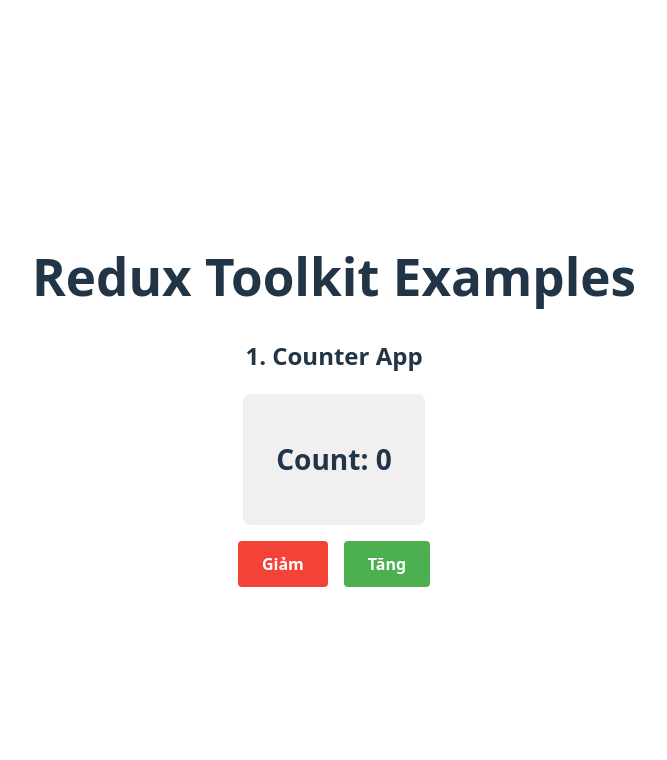
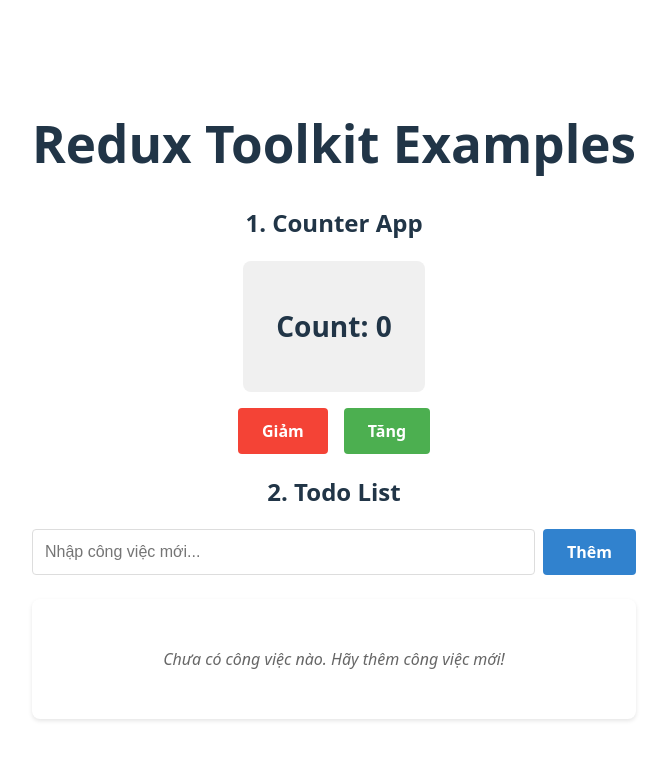
Before and after one commit to phihungdeptraino2/BaiTapThucHanh_Tuan10, a React (Vite) app: page / in a window 1280 px wide. Shown: the top 760 px of the page, without its empty margins (306-973 px from the left). Built offline with nearby package versions, Linux system fonts and the light colour scheme.

Commit message:
Cau2. To do list

```diff
--- a/src/App.jsx
+++ b/src/App.jsx
@@ -3,7 +3,7 @@
 import viteLogo from "/vite.svg";
 import "./App.css";
 import Counter from "./components/Counter/Counter";
-
+import TodoList from "./components/TodoList/TodoList";
 function App() {
   const [count, setCount] = useState(0);
 
@@ -15,6 +15,11 @@
         <h2>1. Counter App</h2>
         <Counter />
       </section>
+
+      <section className="todo-section">
+        <h2>2. Todo List</h2>
+        <TodoList />
+      </section>
     </div>
   );
 }
--- /dev/null
+++ b/src/components/TodoList/TodoForm.css
@@ -0,0 +1,32 @@
+.todo-form {
+  display: flex;
+  gap: 0.5rem;
+}
+
+.todo-input {
+  flex: 1;
+  padding: 0.75rem;
+  border: 1px solid #ddd;
+  border-radius: 4px;
+  font-size: 1rem;
+}
+
+.todo-input:focus {
+  outline: none;
+  border-color: #4299e1;
+  box-shadow: 0 0 0 2px rgba(66, 153, 225, 0.2);
+}
+
+.add-button {
+  padding: 0.75rem 1.5rem;
+  background-color: #3182ce;
+  color: white;
+  border: none;
+  border-radius: 4px;
+  font-weight: bold;
+  transition: background-color 0.2s;
+}
+
+.add-button:hover {
+  background-color: #2b6cb0;
+}
--- /dev/null
+++ b/src/components/TodoList/TodoForm.jsx
@@ -0,0 +1,36 @@
+"use client";
+
+import { useState } from "react";
+import { useDispatch } from "react-redux";
+import { addTodo } from "../../store/slices/todosSlice";
+import "./TodoForm.css";
+
+function TodoForm() {
+  const [text, setText] = useState("");
+  const dispatch = useDispatch();
+
+  const handleSubmit = (e) => {
+    e.preventDefault();
+    if (text.trim()) {
+      dispatch(addTodo(text.trim()));
+      setText("");
+    }
+  };
+
+  return (
+    <form className="todo-form" onSubmit={handleSubmit}>
+      <input
+        type="text"
+        className="todo-input"
+        value={text}
+        onChange={(e) => setText(e.target.value)}
+        placeholder="Nhập công việc mới..."
+      />
+      <button type="submit" className="add-button">
+        Thêm
+      </button>
+    </form>
+  );
+}
+
+export default TodoForm;
--- /dev/null
+++ b/src/components/TodoList/TodoItem.css
@@ -0,0 +1,49 @@
+.todo-item {
+  display: flex;
+  align-items: center;
+  justify-content: space-between;
+  padding: 0.75rem;
+  background-color: #f9f9f9;
+  border-radius: 4px;
+  transition: background-color 0.2s;
+}
+
+.todo-item:hover {
+  background-color: #f0f0f0;
+}
+
+.todo-content {
+  display: flex;
+  align-items: center;
+  gap: 0.75rem;
+}
+
+.todo-checkbox {
+  width: 18px;
+  height: 18px;
+  cursor: pointer;
+}
+
+.todo-text {
+  font-size: 1rem;
+  transition: color 0.2s, text-decoration 0.2s;
+}
+
+.todo-text.completed {
+  color: #888;
+  text-decoration: line-through;
+}
+
+.remove-button {
+  padding: 0.4rem 0.75rem;
+  background-color: #e53e3e;
+  color: white;
+  border: none;
+  border-radius: 4px;
+  font-size: 0.875rem;
+  transition: background-color 0.2s;
+}
+
+.remove-button:hover {
+  background-color: #c53030;
+}
--- /dev/null
+++ b/src/components/TodoList/TodoItem.jsx
@@ -0,0 +1,33 @@
+"use client";
+
+import { useDispatch } from "react-redux";
+import { toggleTodo, removeTodo } from "../../store/slices/todosSlice";
+import "./TodoItem.css";
+
+function TodoItem({ todo }) {
+  const dispatch = useDispatch();
+
+  return (
+    <li className="todo-item">
+      <div className="todo-content">
+        <input
+          type="checkbox"
+          className="todo-checkbox"
+          checked={todo.completed}
+          onChange={() => dispatch(toggleTodo(todo.id))}
+        />
+        <span className={`todo-text ${todo.completed ? "completed" : ""}`}>
+          {todo.text}
+        </span>
+      </div>
+      <button
+        className="remove-button"
+        onClick={() => dispatch(removeTodo(todo.id))}
+      >
+        Xoá
+      </button>
+    </li>
+  );
+}
+
+export default TodoItem;
--- /dev/null
+++ b/src/components/TodoList/TodoList.css
@@ -0,0 +1,27 @@
+.todo-list {
+  display: flex;
+  flex-direction: column;
+  gap: 1.5rem;
+}
+
+.todos-container {
+  background-color: white;
+  border-radius: 8px;
+  padding: 1rem;
+  box-shadow: 0 2px 4px rgba(0, 0, 0, 0.1);
+}
+
+.todos {
+  list-style-type: none;
+  padding: 0;
+  display: flex;
+  flex-direction: column;
+  gap: 0.5rem;
+}
+
+.empty-message {
+  color: #666;
+  font-style: italic;
+  text-align: center;
+  padding: 1rem;
+}
--- /dev/null
+++ b/src/components/TodoList/TodoList.jsx
@@ -0,0 +1,30 @@
+import { useSelector } from "react-redux";
+import TodoForm from "./TodoForm";
+import TodoItem from "./TodoItem";
+import "./TodoList.css";
+
+function TodoList() {
+  const todos = useSelector((state) => state.todos.todos);
+
+  return (
+    <div className="todo-list">
+      <TodoForm />
+
+      <div className="todos-container">
+        {todos.length === 0 ? (
+          <p className="empty-message">
+            Chưa có công việc nào. Hãy thêm công việc mới!
+          </p>
+        ) : (
+          <ul className="todos">
+            {todos.map((todo) => (
+              <TodoItem key={todo.id} todo={todo} />
+            ))}
+          </ul>
+        )}
+      </div>
+    </div>
+  );
+}
+
+export default TodoList;
```
Also changed, not shown: MinhChung/Cau2.png (added).
